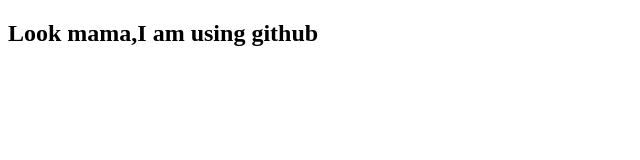
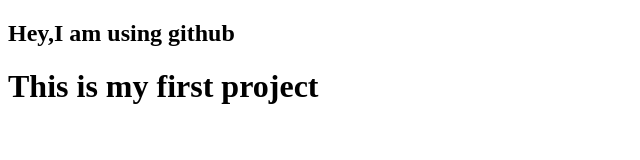
Before and after one commit to FarjanaAkter01/my-first-website, a plain HTML site: page index.html in a window 1280 px wide. Shown: the whole page, without its empty margins (0-640 px from the left). Drawn offline with Linux system fonts and the light colour scheme.

Commit message:
added a header

```diff
--- a/index.html
+++ b/index.html
@@ -6,6 +6,7 @@
     <title>Document</title>
 </head>
 <body>
-    <h2>Look mama,I am using github</h2>
+    <h2>Hey,I am using github</h2>
+    <h1>This is my first project</h1>
 </body>
 </html>
```
Also changed, not shown: 1 other file.
